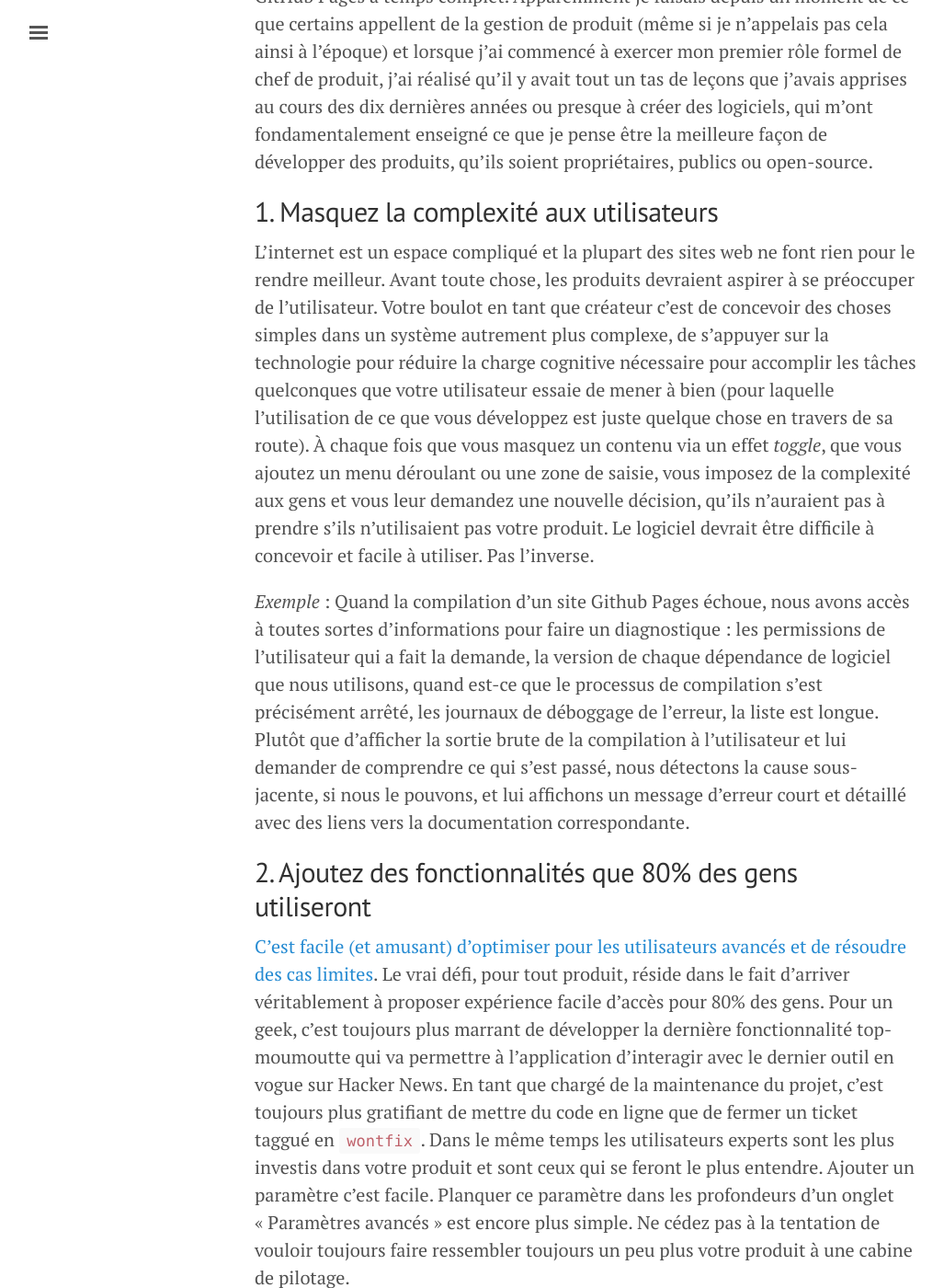
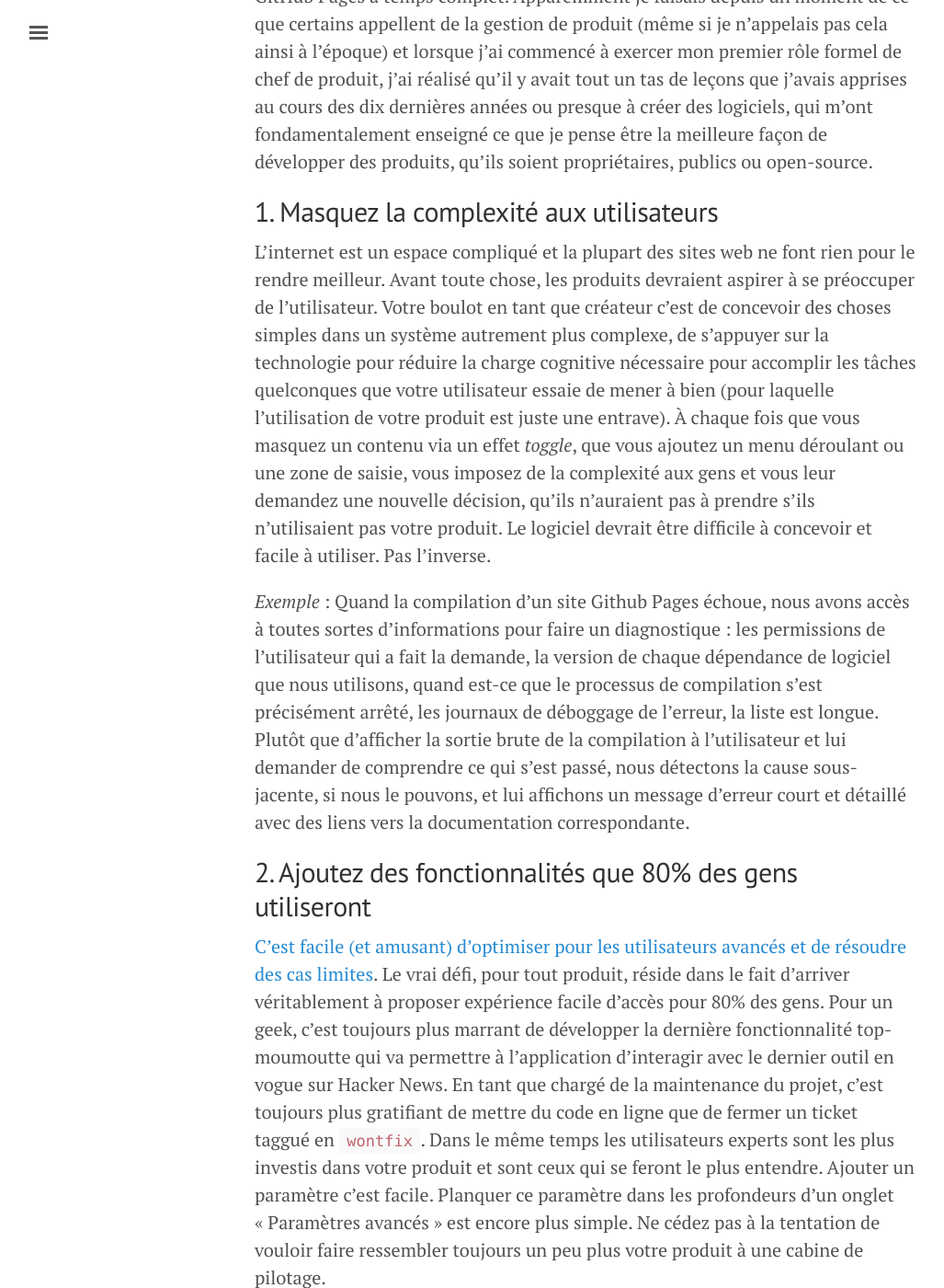
Before and after one commit to DirtyF/frank.taillandier.me, a Jekyll site: the page built from _posts/2016-08-30-dix-facons-de-rendre-un-produit-excellent.md, in a window 1280 px wide and 1400 px high, scrolled down 763 px. Shown: the whole window at 92% size, without its empty margins (3-1030 px from the left). Built offline with Jekyll 4.4.1, drawn with Linux system fonts in a browser that asks for light colours; comment, search, counter and statistics services are not loaded; some of the changed text lies outside the part shown.

Commit message:
Corrections

```diff
--- a/_posts/2016-08-30-dix-facons-de-rendre-un-produit-excellent.md
+++ b/_posts/2016-08-30-dix-facons-de-rendre-un-produit-excellent.md
@@ -15,13 +15,13 @@ J'ai passé une partie de mon temps libre pendant ces trois dernières années
 
 ## 1. Masquez la complexité aux utilisateurs
 
-L'internet est un espace compliqué et la plupart des sites web ne font rien pour le rendre meilleur. Avant toute chose, les produits devraient aspirer à se préoccuper de l'utilisateur. Votre boulot en tant que créateur c'est de concevoir des choses simples dans un système autrement plus complexe, de s'appuyer sur la technologie pour réduire la charge cognitive nécessaire pour accomplir les tâches quelconques que votre utilisateur essaie de mener à bien (pour laquelle l'utilisation de ce que vous développez est juste quelque chose en travers de sa route). À chaque fois que vous masquez un contenu via un effet _toggle_, que vous ajoutez un menu déroulant ou une zone de saisie, vous imposez de la complexité aux gens et vous leur demandez une nouvelle décision, qu'ils n'auraient pas à prendre s'ils n'utilisaient pas votre produit. Le logiciel devrait être difficile à concevoir et facile à utiliser. Pas l'inverse.
+L'internet est un espace compliqué et la plupart des sites web ne font rien pour le rendre meilleur. Avant toute chose, les produits devraient aspirer à se préoccuper de l'utilisateur. Votre boulot en tant que créateur c'est de concevoir des choses simples dans un système autrement plus complexe, de s'appuyer sur la technologie pour réduire la charge cognitive nécessaire pour accomplir les tâches quelconques que votre utilisateur essaie de mener à bien (pour laquelle l'utilisation de votre produit est juste une entrave). À chaque fois que vous masquez un contenu via un effet _toggle_, que vous ajoutez un menu déroulant ou une zone de saisie, vous imposez de la complexité aux gens et vous leur demandez une nouvelle décision, qu'ils n'auraient pas à prendre s'ils n'utilisaient pas votre produit. Le logiciel devrait être difficile à concevoir et facile à utiliser. Pas l'inverse.
 
 *Exemple* : Quand la compilation d'un site Github Pages échoue, nous avons accès à toutes sortes d'informations pour faire un diagnostique : les permissions de l'utilisateur qui a fait la demande, la version de chaque dépendance de logiciel que nous utilisons, quand est-ce que le processus de compilation s'est précisément arrêté, les journaux de déboggage de l'erreur, la liste est longue. Plutôt que d'afficher la sortie brute de la compilation à l'utilisateur et lui demander de comprendre ce qui s'est passé, nous détectons la cause sous-jacente, si nous le pouvons, et lui affichons un message d'erreur court et détaillé avec des liens vers la documentation correspondante.
 
 ## 2. Ajoutez des fonctionnalités que 80% des gens utiliseront
 
-[C'est facile (et amusant) d'optimiser pour les utilisateurs avancés et de résoudre des cas limites](http://ben.balter.com/2016/03/08/optimizing-for-power-users-and-edge-cases/). Le vrai défi, pour tout produit, réside dans le fait d'arriver véritablement à proposer expérience facile d'accès pour 80% des gens. Pour un geek, c'est toujours plus marrant de développer la dernière fonctionnalité top-moumoutte qui va permettre à l'application d'interagir avec le dernier outil en vogue sur Hacker News. En tant que chargé de la maintenance du projet, c'est toujours plus gratifiant de mettre du code en ligne que de fermer un ticket taggué en `wontfix`. Dans le même temps les utilisateurs experts sont les plus investis dans votre produit et sont ceux qui se feront le plus entendre. Ajouter un paramètre c'est facile. Planquer ce paramètre dans les profondeurs d'un onglet "Paramètres avancés" est encore plus simple. Ne cédez pas à la tentation de vouloir toujours faire ressembler toujours un peu plus votre produit à une cabine de pilotage.
+[C'est facile (et amusant) d'optimiser pour les utilisateurs avancés et de résoudre des cas limites](http://ben.balter.com/2016/03/08/optimizing-for-power-users-and-edge-cases/). Le vrai défi, pour tout produit, réside dans le fait d'arriver véritablement à proposer expérience facile d'accès pour 80% des gens. Pour un geek, c'est toujours plus marrant de développer la dernière fonctionnalité top-moumoutte qui va permettre à l'application d'interagir avec le dernier outil en vogue sur Hacker News. En tant que chargé de la maintenance du projet, c'est toujours plus gratifiant de mettre du code en ligne que de fermer un ticket taggué en `wontfix`. Dans le même temps les utilisateurs experts sont les plus investis dans votre produit et sont ceux qui se feront le plus entendre. Ajouter un paramètre c'est facile. Planquer ce paramètre dans les profondeurs d'un onglet "Paramètres avancés" est encore plus simple. Ne cédez pas à la tentation de vouloir faire ressembler toujours un peu plus votre produit à une cabine de pilotage.
 
 *Exemple* : GitHub supportait à l'origine cinq interpréteurs de Markdown, chacun avec ses propres singularités. Les donnés ont montré que [97% des utilisateurs utilisaient l'interpréteur par défaut](https://github.com/blog/2136-a-look-behind-our-decision-to-standardize-on-a-single-markdown-engine-for-github-pages). Supprimer les quatre autres moteurs de rendu nous a permis de faciliter l'expérience utilisateur et de développer des fonctionnalités plus impactantes, plutôt que de maintenir une compatibilité ascendante.
 
```
